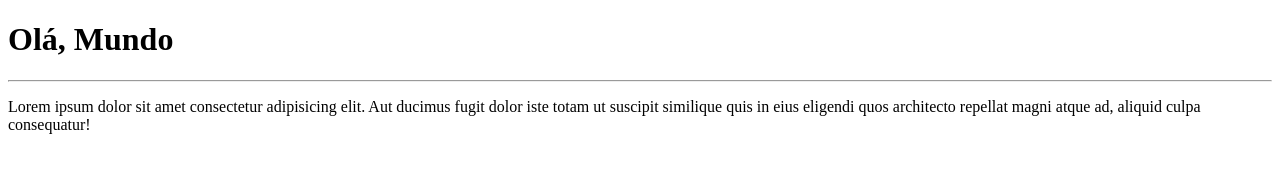
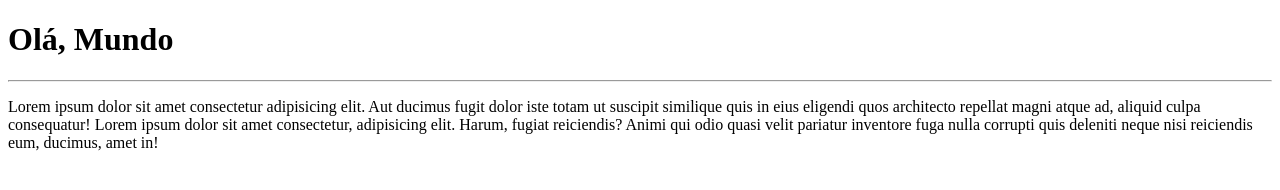
Before and after one commit to tamaracosta/Ola-Mundo, a plain HTML site: page site-exemplo/index.html in a window 1280 px wide. Drawn offline with Linux system fonts and the light colour scheme.

Commit message:
adicionei um texto

```diff
--- a/site-exemplo/index.html
+++ b/site-exemplo/index.html
@@ -8,6 +8,8 @@
 <body>
     <h1>Olá, Mundo</h1>
     <hr>
-    <p>Lorem ipsum dolor sit amet consectetur adipisicing elit. Aut ducimus fugit dolor iste totam ut suscipit similique quis in eius eligendi quos architecto repellat magni atque ad, aliquid culpa consequatur!</p>
+    <p>Lorem ipsum dolor sit amet consectetur adipisicing elit. Aut ducimus fugit dolor iste totam ut suscipit similique quis in eius eligendi quos architecto repellat magni atque ad, aliquid culpa consequatur!
+    Lorem ipsum dolor sit amet consectetur, adipisicing elit. Harum, fugiat reiciendis? Animi qui odio quasi velit pariatur inventore fuga nulla corrupti quis deleniti neque nisi reiciendis eum, ducimus, amet in!</p>
+
 </body>
 </html>
```
